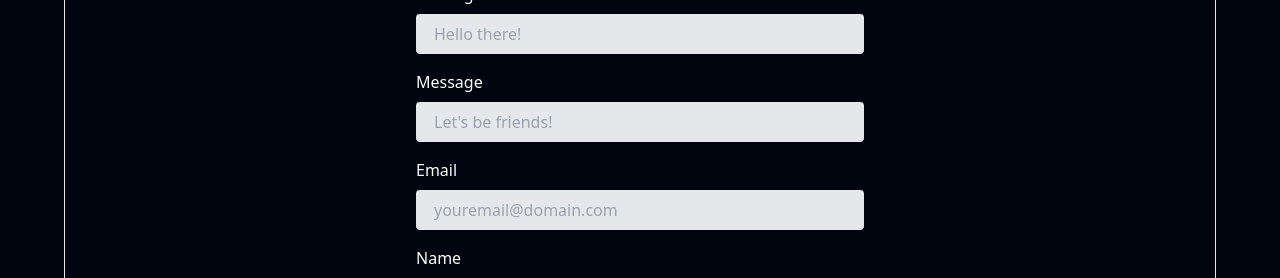
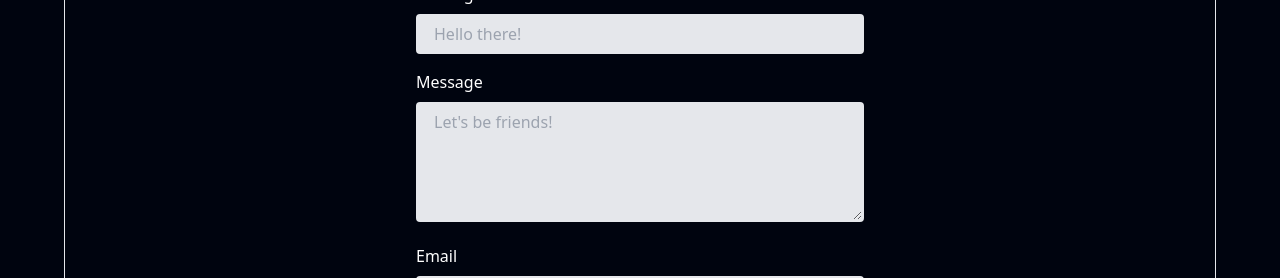
Before and after one commit to duc-hoang-161/personal-website, a React (Vite) app: page / in a window 1280 px wide. Shown: the part 267-545 px from the top of the page. Built offline with nearby package versions, Linux system fonts and the light colour scheme.

Commit message:
fix: update textarea for message input

```diff
--- a/src/components/Contact.jsx
+++ b/src/components/Contact.jsx
@@ -39,7 +39,7 @@ export default function Contact(props) {
         {
             label: 'Message',
             name: 'message',
-            type: 'text',
+            type: 'textarea',
             value: message,
             placeholder: "Let's be friends!",
             onChange: onFieldChange,
--- a/src/components/Field.jsx
+++ b/src/components/Field.jsx
@@ -14,6 +14,18 @@ export default function ({
             <label class="block text-white font-medium mb-2" for={name}>
                 {label}
             </label>
+            {type === 'textarea' ? (
+                <textarea
+                    onChange={onChange}
+                    value={value || ''}
+                    placeholder={placeholder || ''}
+                    class="bg-gray-200 appearance-none border-2 border-gray-200 rounded w-full py-2 px-4 text-gray-700 leading-tight focus:outline-none focus:bg-white focus:border-purple-500"
+                    id={name}
+                    name={name}
+                    type={type}
+                    rows="5"
+                />
+            ) : (
                 <input
                     onChange={onChange}
                     value={value || ''}
@@ -23,6 +35,8 @@ export default function ({
                     name={name}
                     type={type}
                 />
+            )}
+
             {error && <p class="text-red-500 text-xs italic mt-2">{error}</p>}
         </div>
     );
```
Lines whose indentation alone changed are shown as unchanged.
